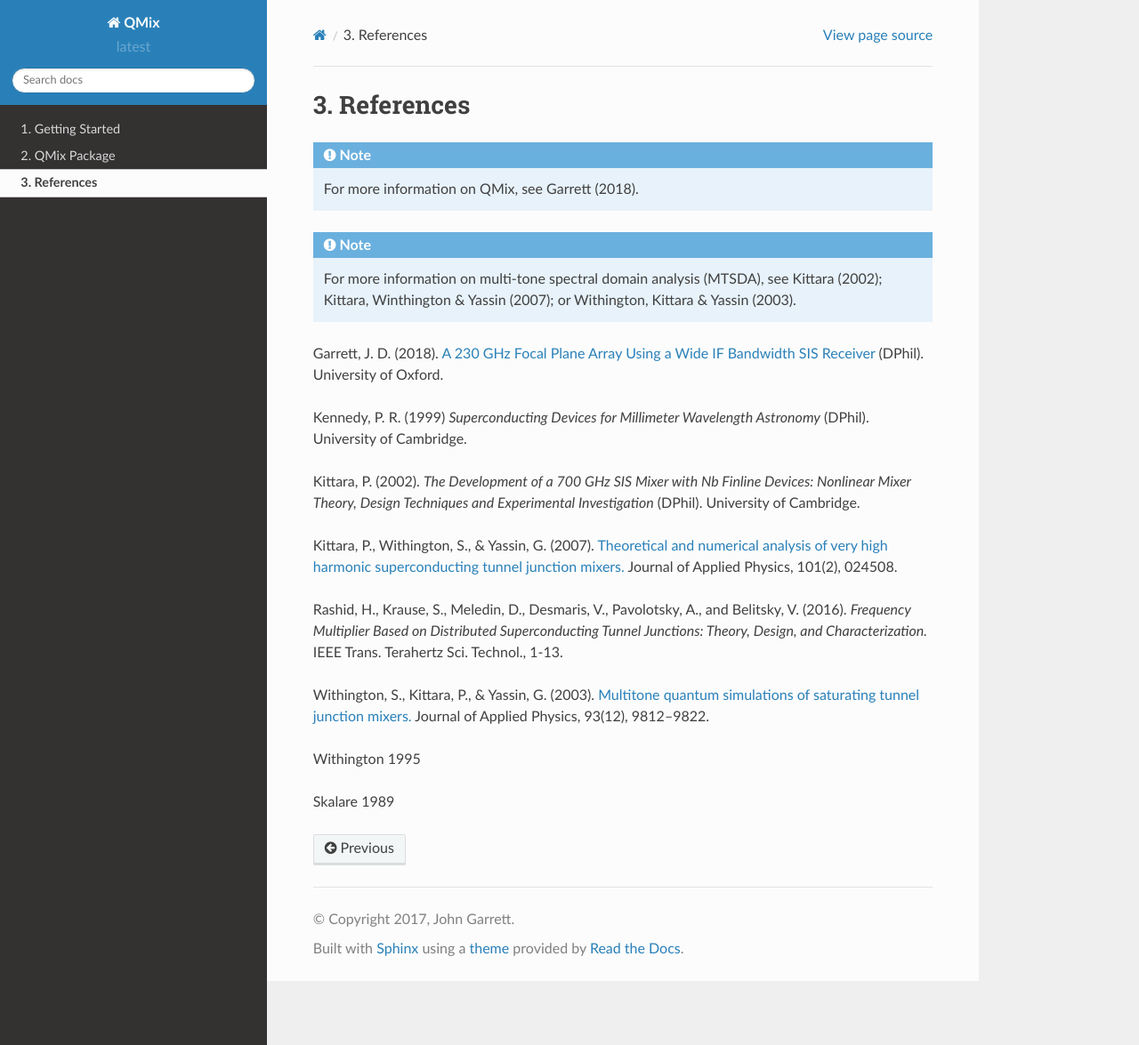
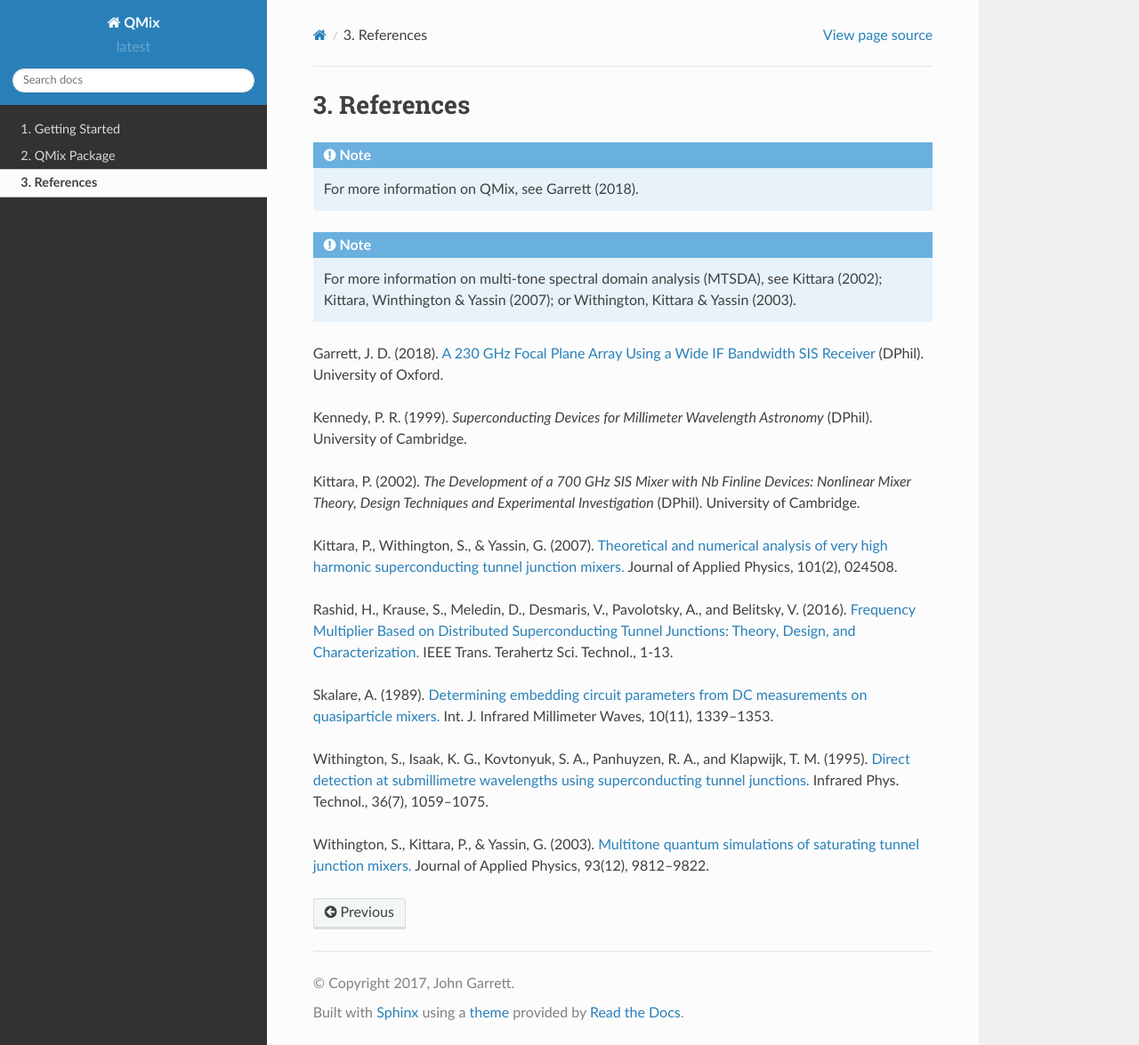
Before and after one commit to garrettj403/QMix, a Sphinx documentation site: the page built from docs/source/references.rst, in a window 1280 px wide and 1175 px high. Shown: the whole window at 89% size. Built offline with Sphinx 7.4.7 and the Read the Docs theme 2.0.0, drawn with Linux system fonts in a browser that asks for light colours; pages that are not in the unit, such as notebooks, are missing from menus.

Commit message:
Add more references to docs [ci skip]

```diff
--- a/docs/source/references.rst
+++ b/docs/source/references.rst
@@ -7,16 +7,16 @@
 
 Garrett, J. D. (2018). `A 230 GHz Focal Plane Array Using a Wide IF Bandwidth SIS Receiver <https://ora.ox.ac.uk/objects/uuid:d47fbf3b-1cf3-4e58-be97-767b9893066e>`_ (DPhil). University of Oxford.
 
-Kennedy, P. R. (1999) *Superconducting Devices for Millimeter Wavelength Astronomy* (DPhil). University of Cambridge.
+Kennedy, P. R. (1999). *Superconducting Devices for Millimeter Wavelength Astronomy* (DPhil). University of Cambridge.
 
 Kittara, P. (2002). *The Development of a 700 GHz SIS Mixer with Nb Finline Devices: Nonlinear Mixer Theory, Design Techniques and Experimental Investigation* (DPhil). University of Cambridge.
 
 Kittara, P., Withington, S., & Yassin, G. (2007). `Theoretical and numerical analysis of very high harmonic superconducting tunnel junction mixers. <https://aip.scitation.org/doi/10.1063/1.2424407>`_ Journal of Applied Physics, 101(2), 024508.
 
-Rashid, H., Krause, S., Meledin, D., Desmaris, V., Pavolotsky, A., and Belitsky, V. (2016). *Frequency Multiplier Based on Distributed Superconducting Tunnel Junctions: Theory, Design, and Characterization.* IEEE Trans. Terahertz Sci. Technol., 1-13.
+Rashid, H., Krause, S., Meledin, D., Desmaris, V., Pavolotsky, A., and Belitsky, V. (2016). `Frequency Multiplier Based on Distributed Superconducting Tunnel Junctions: Theory, Design, and Characterization. <http://ieeexplore.ieee.org/document/7511700/>`_ IEEE Trans. Terahertz Sci. Technol., 1-13.
+
+Skalare, A. (1989). `Determining embedding circuit parameters from DC measurements on quasiparticle mixers. <http://link.springer.com/10.1007/BF01010125>`_ Int. J. Infrared Millimeter Waves, 10(11), 1339–1353.
+
+Withington, S., Isaak, K. G., Kovtonyuk, S. A., Panhuyzen, R. A., and Klapwijk, T. M. (1995). `Direct detection at submillimetre wavelengths using superconducting tunnel junctions. <http://linkinghub.elsevier.com/retrieve/pii/1350449595000585>`_ Infrared Phys. Technol., 36(7), 1059–1075.
 
 Withington, S., Kittara, P., & Yassin, G. (2003). `Multitone quantum simulations of saturating tunnel junction mixers. <http://aip.scitation.org/doi/10.1063/1.1576515>`_ Journal of Applied Physics, 93(12), 9812–9822.
-
-Withington 1995
-
-Skalare 1989
```
